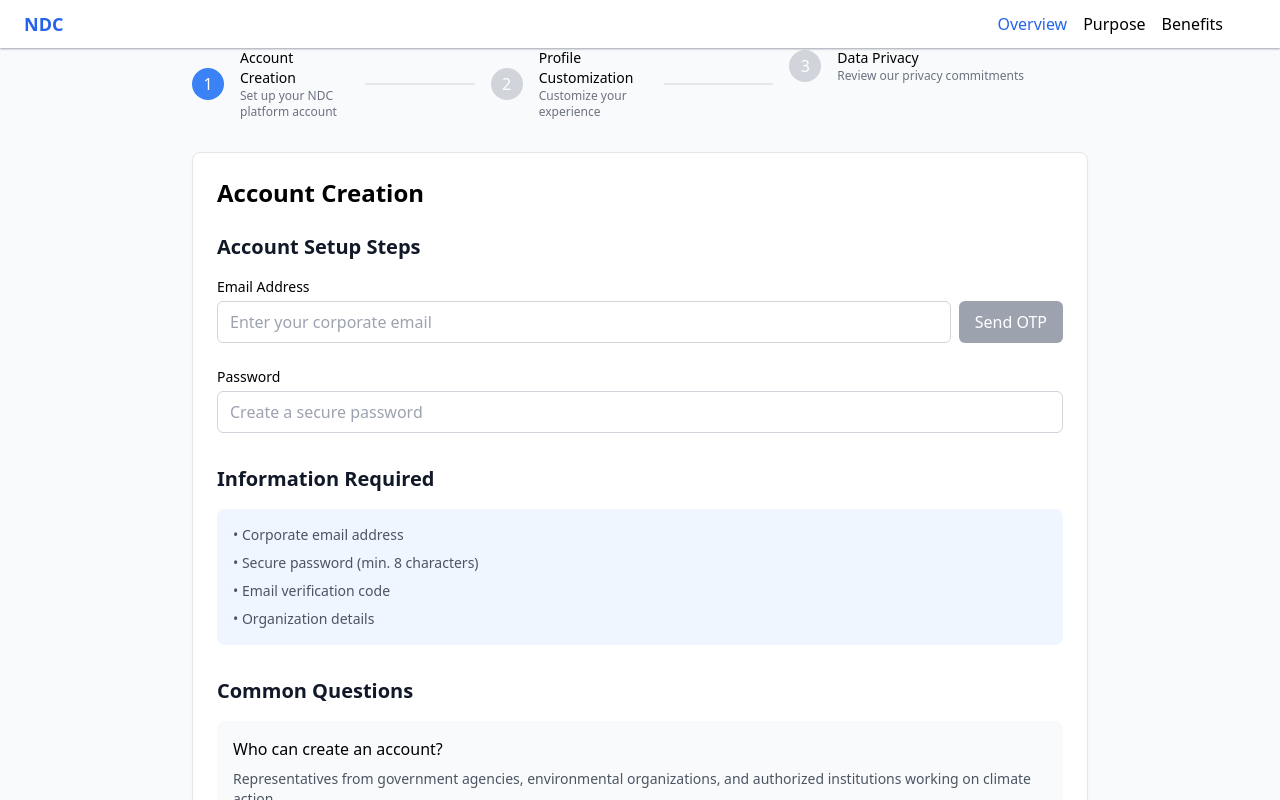
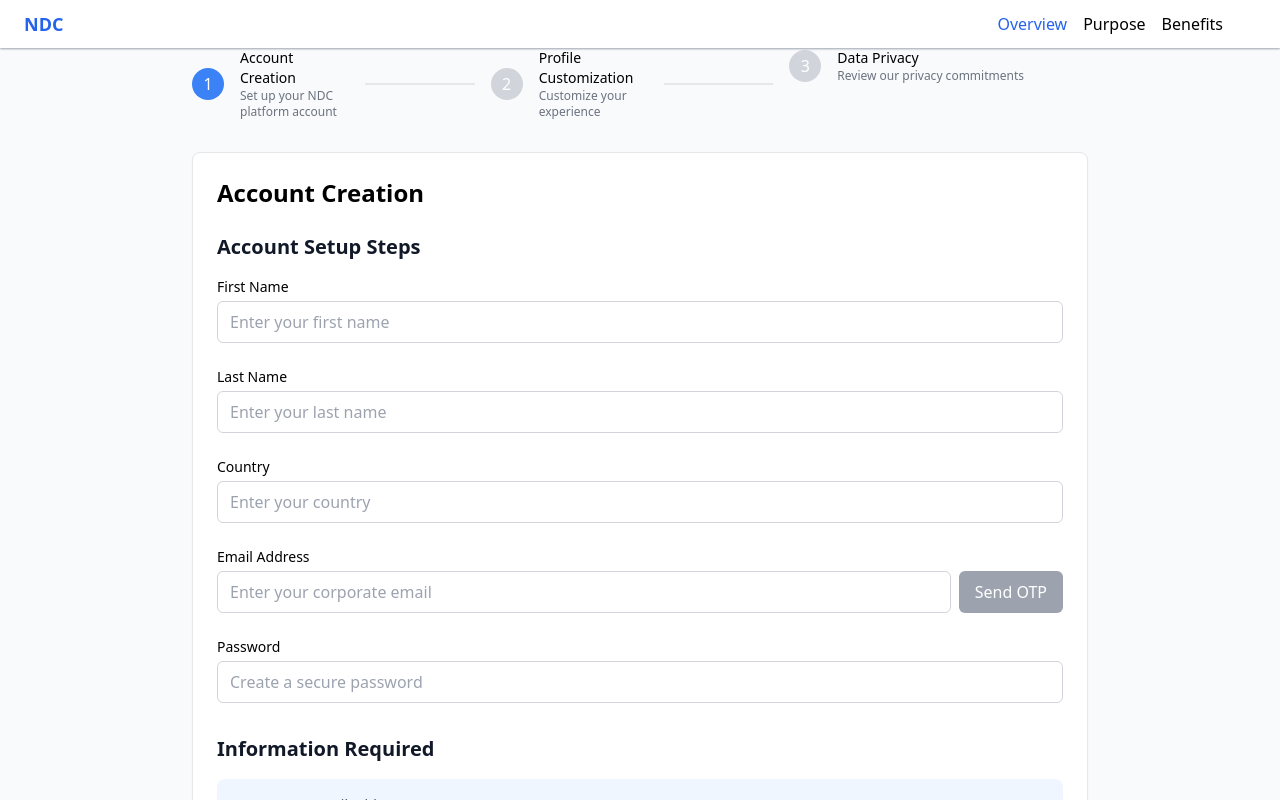
Before and after one commit to GraceKaimburi/NDC_Scorecard, a Next.js app: page /register in a window 1280 px wide. Shown: the top 800 px of the page. Built offline with nearby package versions, Linux system fonts and the light colour scheme.

Commit message:
Added register APIs

```diff
--- a/app/(user)/register/page.js
+++ b/app/(user)/register/page.js
@@ -6,9 +6,15 @@ import { AiOutlineInfoCircle, AiOutlineExclamationCircle } from 'react-icons/ai'
 const Registration = () => {
   const [currentStep, setCurrentStep] = useState(1);
   const [otpSent, setOtpSent] = useState(false);
+  const [isLoading, setIsLoading] = useState(false);
+  const [error, setError] = useState('');
   const [formData, setFormData] = useState({
+    first_name: '',
+    last_name: '',
     email: '',
     password: '',
+    country_name: '',
+    // Additional fields for UI purposes
     otp: '',
     organization: '',
     orgType: '',
@@ -35,12 +41,96 @@ const Registration = () => {
     setOtpSent(true);
   };
 
+
+  const handleRegistration = async () => {
+    try {
+      setIsLoading(true);
+      setError('');
+
+      // Prepare the payload according to API schema
+      const payload = {
+        first_name: formData.first_name,
+        last_name: formData.last_name,
+        email: formData.email,
+        password: formData.password,
+        country_name: formData.country_name
+      };
+
+      const response = await fetch('https://ndcbackend.agnesafrica.org  /auth/register', {
+        method: 'POST',
+        headers: {
+          'Content-Type': 'application/json',
+        },
+        body: JSON.stringify(payload),
+      });
+
+      const data = await response.json();
+
+      if (!response.ok) {
+        throw new Error(data.message || 'Registration failed');
+      }
+
+      // Handle successful registration
+      // The API returns id, user_role, refresh_token, and access_token
+      // You might want to store these in your auth context or state management
+      console.log('Registration successful:', data);
+
+      // Here you could redirect to login or dashboard
+      // router.push('/dashboard');
+
+    } catch (err) {
+      setError(err.message || 'Failed to register. Please try again.');
+    } finally {
+      setIsLoading(false);
+    }
+  };
+
+
   const renderAccountCreation = () => (
     <div className="space-y-8">
       {/* Account Setup Steps */}
       <section className="space-y-4">
         <h3 className="text-xl font-semibold text-gray-900">Account Setup Steps</h3>
         <div className="space-y-6">
+          {/* First Name */}
+          <div>
+            <label className="block text-sm font-medium mb-1">First Name</label>
+            <input
+              type="text"
+              className="w-full px-3 py-2 border border-gray-300 rounded-md focus:outline-none focus:ring-2 focus:ring-blue-500"
+              placeholder="Enter your first name"
+              value={formData.first_name}
+              onChange={e => setFormData({...formData, first_name: e.target.value})}
+              maxLength={255}
+            />
+          </div>
+
+          {/* Last Name */}
+          <div>
+            <label className="block text-sm font-medium mb-1">Last Name</label>
+            <input
+              type="text"
+              className="w-full px-3 py-2 border border-gray-300 rounded-md focus:outline-none focus:ring-2 focus:ring-blue-500"
+              placeholder="Enter your last name"
+              value={formData.last_name}
+              onChange={e => setFormData({...formData, last_name: e.target.value})}
+              maxLength={255}
+            />
+          </div>
+
+          {/* Country */}
+          <div>
+            <label className="block text-sm font-medium mb-1">Country</label>
+            <input
+              type="text"
+              className="w-full px-3 py-2 border border-gray-300 rounded-md focus:outline-none focus:ring-2 focus:ring-blue-500"
+              placeholder="Enter your country"
+              value={formData.country_name}
+              onChange={e => setFormData({...formData, country_name: e.target.value})}
+              maxLength={255}
+            />
+          </div>
+
           <div>
             <label className="block text-sm font-medium mb-1">Email Address</label>
             <div className="flex gap-2">
@@ -50,6 +140,7 @@ const Registration = () => {
                 placeholder="Enter your corporate email"
                 value={formData.email}
                 onChange={e => setFormData({...formData, email: e.target.value})}
+                maxLength={255}
               />
               <button
                 onClick={handleSendOTP}
@@ -87,6 +178,8 @@ const Registration = () => {
               placeholder="Create a secure password"
               value={formData.password}
               onChange={e => setFormData({...formData, password: e.target.value})}
+              minLength={6}
+              maxLength={69}
             />
           </div>
         </div>
@@ -256,11 +349,24 @@ const Registration = () => {
   );
 
   const handleNext = () => {
-    if (currentStep === 1 && !formData.otp) {
-      alert("Please verify your email first");
-      return;
+    if (currentStep === 1) {
+      // Validate required fields for first step
+      if (!formData.first_name || !formData.last_name || !formData.email || !formData.password || !formData.country_name) {
+        setError('Please fill in all required fields');
+        return;
+      }
+      if (!formData.otp) {
+        setError('Please verify your email first');
+        return;
+      }
     }
-    setCurrentStep(prev => Math.min(prev + 1, 3));
+
+    if (currentStep === 3) {
+      // Handle final registration
+      handleRegistration();
+    } else {
+      setCurrentStep(prev => Math.min(prev + 1, 3));
+    }
   };
 
   const handleBack = () => {
@@ -333,6 +439,12 @@ const Registration = () => {
           <div className="p-6">
             <h2 className="text-2xl font-semibold mb-6">{steps[currentStep - 1].title}</h2>
 
+            {error && (
+              <div className="mb-6 p-4 bg-red-50 rounded-md">
+                <p className="text-sm text-red-700">{error}</p>
+              </div>
+            )}
+
             {currentStep === 1 && renderAccountCreation()}
             {currentStep === 2 && renderProfileCustomization()}
             {currentStep === 3 && renderDataPrivacy()}
@@ -340,9 +452,9 @@ const Registration = () => {
             <div className="flex justify-between mt-8">
               <button
                 onClick={handleBack}
-                disabled={currentStep === 1}
+                disabled={currentStep === 1 || isLoading}
                 className={`px-4 py-2 rounded-md border border-gray-300 ${
-                  currentStep === 1
+                  currentStep === 1 || isLoading
                     ? 'bg-gray-100 text-gray-400 cursor-not-allowed'
                     : 'bg-white text-gray-700 hover:bg-gray-50'
                 }`}
@@ -351,14 +463,14 @@ const Registration = () => {
               </button>
               <button
                 onClick={handleNext}
-                disabled={currentStep === 3 && !formData.dataConsent}
+                disabled={isLoading || (currentStep === 3 && !formData.dataConsent)}
                 className={`px-4 py-2 rounded-md text-white ${
-                  currentStep === 3 && !formData.dataConsent
+                  isLoading || (currentStep === 3 && !formData.dataConsent)
                     ? 'bg-gray-400 cursor-not-allowed'
                     : 'bg-blue-500 hover:bg-blue-600'
                 }`}
               >
-                {currentStep === 3 ? 'Complete Registration' : 'Next'}
+                {isLoading ? 'Processing...' : currentStep === 3 ? 'Complete Registration' : 'Next'}
               </button>
             </div>
           </div>
```
